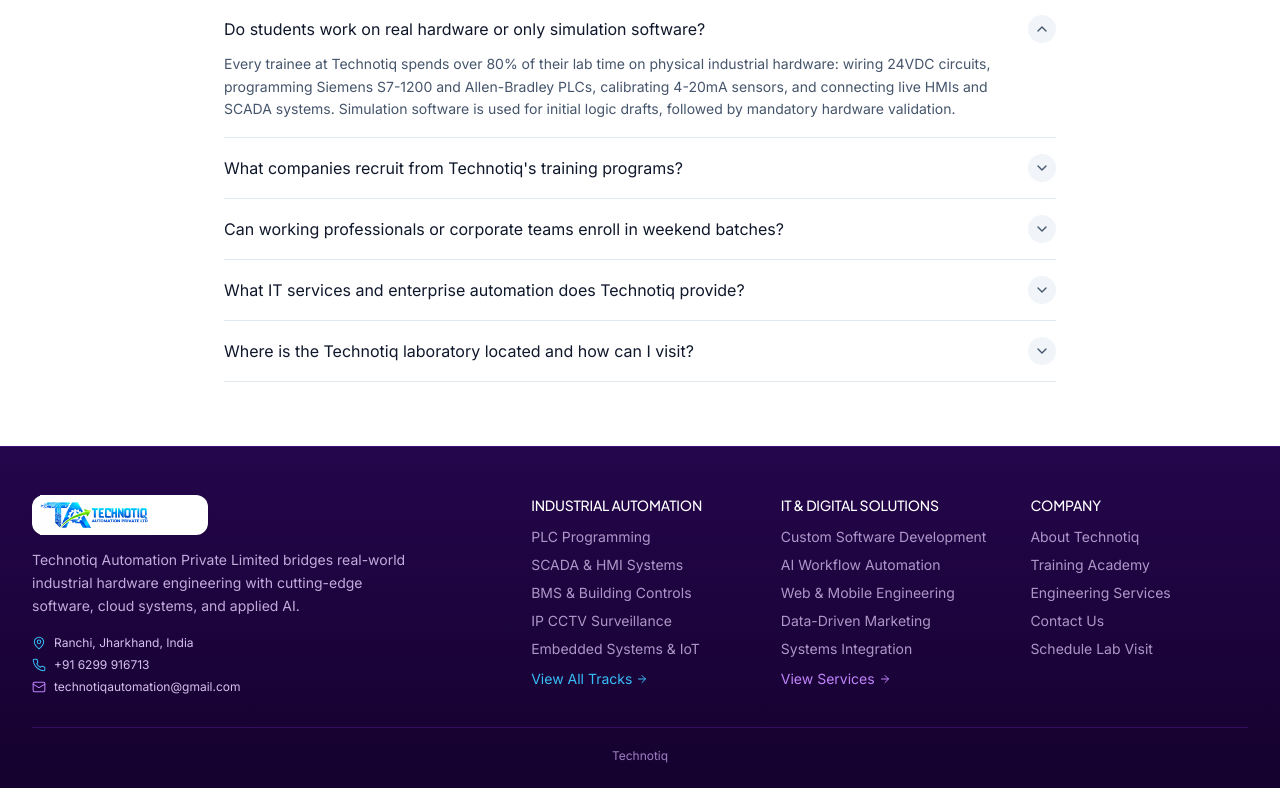
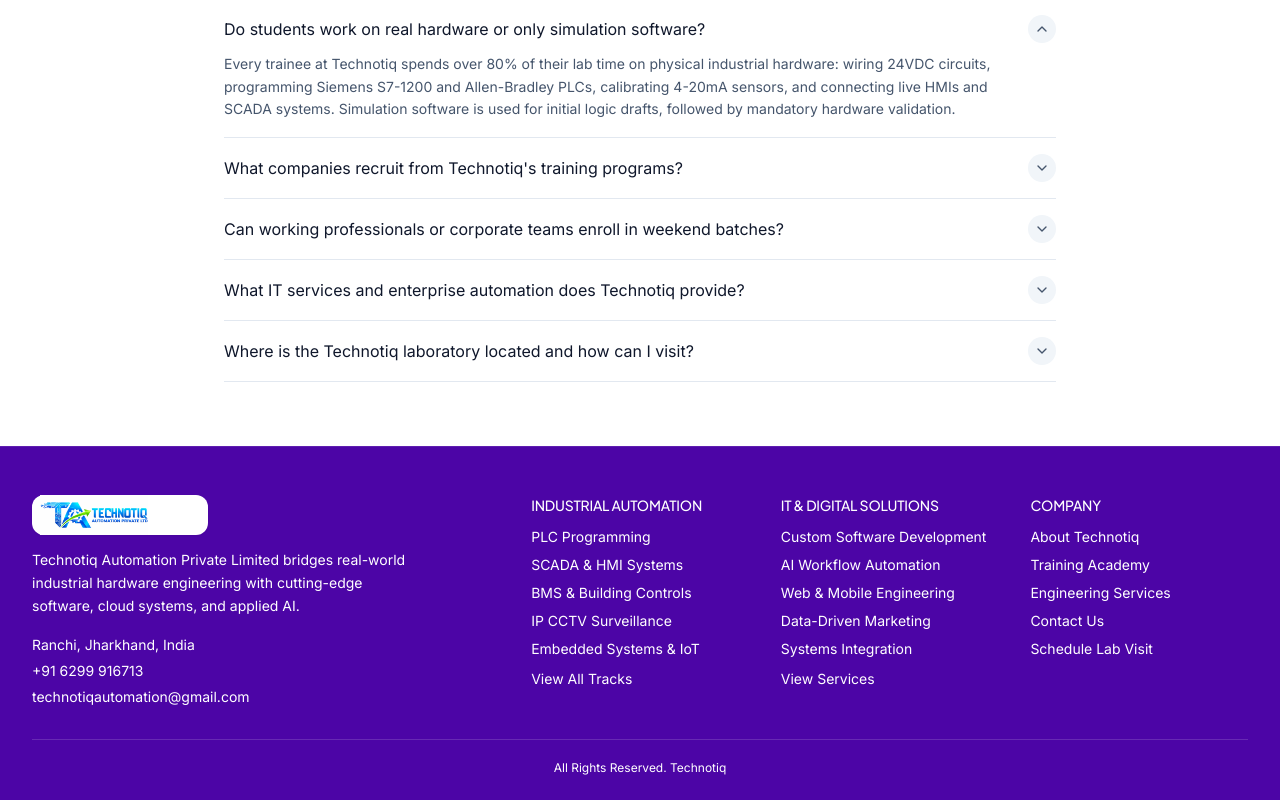
Before and after one commit to webitya/technotiq, a Next.js app: page / in a window 1280 px wide. Shown: the part 4110-4910 px from the top of the page. Built offline with nearby package versions, Linux system fonts and the light colour scheme.

Commit message:
feat: set solid purple footer background, pure white text without icons, and All Rights Reserved Technotiq

```diff
--- a/src/components/layout/Footer.js
+++ b/src/components/layout/Footer.js
@@ -1,12 +1,11 @@
 import Link from "next/link";
 import Image from "next/image";
-import { Phone, Mail, MapPin, ArrowRight } from "../icons";
 
 export default function Footer() {
   return (
-    <footer className="bg-gradient-to-b from-[#24064C] to-[#15022E] text-white pt-10 pb-6 sm:pt-12 sm:pb-6 border-t border-[#3E1077]">
+    <footer className="bg-[#4C05A6] text-white pt-10 pb-6 sm:pt-12 sm:pb-6 border-t border-white/10">
       <div className="max-w-7xl mx-auto px-4 sm:px-6 lg:px-8">
-        <div className="grid grid-cols-1 md:grid-cols-2 lg:grid-cols-5 gap-6 lg:gap-8 pb-8 border-b border-purple-900/50">
+        <div className="grid grid-cols-1 md:grid-cols-2 lg:grid-cols-5 gap-6 lg:gap-8 pb-8 border-b border-white/15">
           {/* Brand Info */}
           <div className="lg:col-span-2 space-y-3.5">
             <div className="relative h-10 w-44 bg-white rounded-xl p-1.5 shadow-xs">
@@ -19,28 +18,23 @@ export default function Footer() {
               />
             </div>
 
-            <p className="text-purple-200/80 text-xs sm:text-sm leading-relaxed max-w-sm font-normal">
+            <p className="text-white text-xs sm:text-sm leading-relaxed max-w-sm font-normal">
               Technotiq Automation Private Limited bridges real-world industrial hardware
               engineering with cutting-edge software, cloud systems, and applied AI.
             </p>
 
-            <div className="space-y-1.5 pt-1 text-xs text-purple-200/90 font-normal">
-              <div className="flex items-center gap-2">
-                <MapPin className="w-3.5 h-3.5 text-[#38BDF8] shrink-0" />
-                <span>Ranchi, Jharkhand, India</span>
-              </div>
-              <div className="flex items-center gap-2">
-                <Phone className="w-3.5 h-3.5 text-[#38BDF8] shrink-0" />
-                <a href="tel:+916299916713" className="hover:text-white transition-colors">
+            <div className="space-y-1.5 pt-1 text-xs sm:text-sm text-white font-normal">
+              <p>Ranchi, Jharkhand, India</p>
+              <p>
+                <a href="tel:+916299916713" className="text-white hover:underline">
                   +91 6299 916713
                 </a>
-              </div>
-              <div className="flex items-center gap-2">
-                <Mail className="w-3.5 h-3.5 text-[#C084FC] shrink-0" />
-                <a href="mailto:technotiqautomation@gmail.com" className="hover:text-white transition-colors">
+              </p>
+              <p>
+                <a href="mailto:technotiqautomation@gmail.com" className="text-white hover:underline">
                   technotiqautomation@gmail.com
                 </a>
-              </div>
+              </p>
             </div>
           </div>
 
@@ -49,35 +43,35 @@ export default function Footer() {
             <h4 className="text-white font-medium text-xs sm:text-sm tracking-wide uppercase mb-3">
               Industrial Automation
             </h4>
-            <ul className="space-y-2 text-xs sm:text-sm text-purple-200/70 font-normal">
+            <ul className="space-y-2 text-xs sm:text-sm text-white font-normal">
               <li>
-                <Link href="/courses#plc" className="hover:text-white transition-colors">
+                <Link href="/courses#plc" className="text-white hover:underline transition-colors">
                   PLC Programming
                 </Link>
               </li>
               <li>
-                <Link href="/courses#scada" className="hover:text-white transition-colors">
+                <Link href="/courses#scada" className="text-white hover:underline transition-colors">
                   SCADA & HMI Systems
                 </Link>
               </li>
               <li>
-                <Link href="/courses#bms" className="hover:text-white transition-colors">
+                <Link href="/courses#bms" className="text-white hover:underline transition-colors">
                   BMS & Building Controls
                 </Link>
               </li>
               <li>
-                <Link href="/courses#cctv" className="hover:text-white transition-colors">
+                <Link href="/courses#cctv" className="text-white hover:underline transition-colors">
                   IP CCTV Surveillance
                 </Link>
               </li>
               <li>
-                <Link href="/courses#embedded" className="hover:text-white transition-colors">
+                <Link href="/courses#embedded" className="text-white hover:underline transition-colors">
                   Embedded Systems & IoT
                 </Link>
               </li>
               <li>
-                <Link href="/courses" className="text-[#38BDF8] hover:underline font-normal inline-flex items-center gap-1 mt-0.5">
-                  View All Tracks <ArrowRight className="w-3 h-3" />
+                <Link href="/courses" className="text-white hover:underline font-normal inline-block mt-0.5">
+                  View All Tracks
                 </Link>
               </li>
             </ul>
@@ -88,35 +82,35 @@ export default function Footer() {
             <h4 className="text-white font-medium text-xs sm:text-sm tracking-wide uppercase mb-3">
               IT & Digital Solutions
             </h4>
-            <ul className="space-y-2 text-xs sm:text-sm text-purple-200/70 font-normal">
+            <ul className="space-y-2 text-xs sm:text-sm text-white font-normal">
               <li>
-                <Link href="/services#software" className="hover:text-white transition-colors">
+                <Link href="/services#software" className="text-white hover:underline transition-colors">
                   Custom Software Development
                 </Link>
               </li>
               <li>
-                <Link href="/services#ai" className="hover:text-white transition-colors">
+                <Link href="/services#ai" className="text-white hover:underline transition-colors">
                   AI Workflow Automation
                 </Link>
               </li>
               <li>
-                <Link href="/services#web" className="hover:text-white transition-colors">
+                <Link href="/services#web" className="text-white hover:underline transition-colors">
                   Web & Mobile Engineering
                 </Link>
               </li>
               <li>
-                <Link href="/services#marketing" className="hover:text-white transition-colors">
+                <Link href="/services#marketing" className="text-white hover:underline transition-colors">
                   Data-Driven Marketing
                 </Link>
               </li>
               <li>
-                <Link href="/services#iot" className="hover:text-white transition-colors">
+                <Link href="/services#iot" className="text-white hover:underline transition-colors">
                   Systems Integration
                 </Link>
               </li>
               <li>
-                <Link href="/services" className="text-[#C084FC] hover:underline font-normal inline-flex items-center gap-1 mt-0.5">
-                  View Services <ArrowRight className="w-3 h-3" />
+                <Link href="/services" className="text-white hover:underline font-normal inline-block mt-0.5">
+                  View Services
                 </Link>
               </li>
             </ul>
@@ -127,29 +121,29 @@ export default function Footer() {
             <h4 className="text-white font-medium text-xs sm:text-sm tracking-wide uppercase mb-3">
               Company
             </h4>
-            <ul className="space-y-2 text-xs sm:text-sm text-purple-200/70 font-normal">
+            <ul className="space-y-2 text-xs sm:text-sm text-white font-normal">
               <li>
-                <Link href="/about" className="hover:text-white transition-colors">
+                <Link href="/about" className="text-white hover:underline transition-colors">
                   About Technotiq
                 </Link>
               </li>
               <li>
-                <Link href="/courses" className="hover:text-white transition-colors">
+                <Link href="/courses" className="text-white hover:underline transition-colors">
                   Training Academy
                 </Link>
               </li>
               <li>
-                <Link href="/services" className="hover:text-white transition-colors">
+                <Link href="/services" className="text-white hover:underline transition-colors">
                   Engineering Services
                 </Link>
               </li>
               <li>
-                <Link href="/contact" className="hover:text-white transition-colors">
+                <Link href="/contact" className="text-white hover:underline transition-colors">
                   Contact Us
                 </Link>
               </li>
               <li>
-                <Link href="/contact" className="hover:text-white transition-colors">
+                <Link href="/contact" className="text-white hover:underline transition-colors">
                   Schedule Lab Visit
                 </Link>
               </li>
@@ -157,9 +151,9 @@ export default function Footer() {
           </div>
         </div>
 
-        {/* Clean Bottom Credit - Only Technotiq */}
-        <div className="pt-5 flex items-center justify-center text-xs text-purple-300/70 font-normal">
-          <p>Technotiq</p>
+        {/* Clean Bottom Credit */}
+        <div className="pt-5 flex items-center justify-center text-xs text-white font-normal">
+          <p>All Rights Reserved. Technotiq</p>
         </div>
       </div>
     </footer>
```
